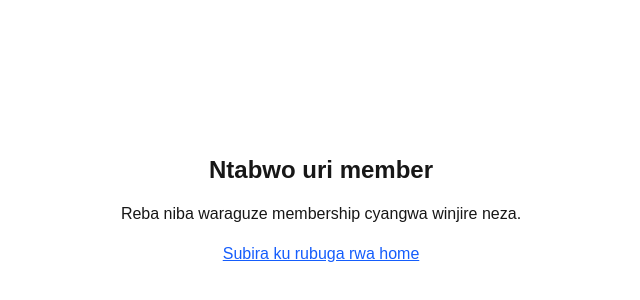
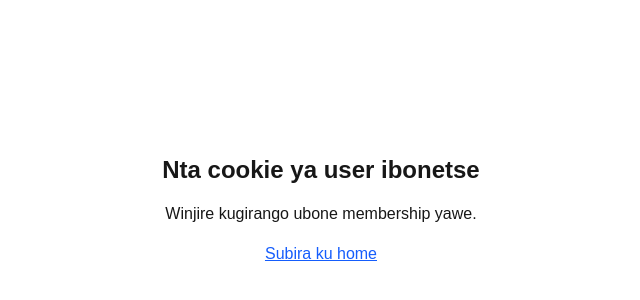
Before and after one commit to Newbhjj2222/membership, a Next.js app: page /member in a window 1280 px wide. Shown: the part 190-490 px from the top of the page, without its empty margins (319-959 px from the left). Built offline with nearby package versions, Linux system fonts and the light colour scheme; no server answers.

Commit message:
Refactor MemberPage to use cookies for user data

```diff
--- a/app/member/page.tsx
+++ b/app/member/page.tsx
@@ -9,23 +9,46 @@ interface Member {
   username: string;
   role: "member" | "advisor" | "sponsor";
   isMember: boolean;
-  subscriptionExpiresAt?: { seconds: number }; // Firestore Timestamp
+  subscriptionExpiresAt?: { seconds: number };
   phone?: string;
   badge?: string;
 }
 
-interface Props {
-  userMembership: Member | null;
-}
+// 🔹 Server Component
+export default async function MemberPage() {
+  const cookieStore = cookies();
+  const userCookie = cookieStore.get("user")?.value;
+  const username = userCookie ? JSON.parse(userCookie).name : null;
 
-export default function MemberPage({ userMembership }: Props) {
+  if (!username) {
+    return (
+      <div className="min-h-screen flex items-center justify-center bg-[var(--background)] text-[var(--foreground)] p-4">
+        <div className="text-center">
+          <h1 className="text-2xl font-bold mb-4">Nta cookie ya user ibonetse</h1>
+          <p>Winjire kugirango ubone membership yawe.</p>
+          <Link href="/" className="text-blue-600 underline mt-4 block">Subira ku home</Link>
+        </div>
+      </div>
+    );
+  }
+
+  // 🔹 Fetch members muri Firestore
+  let userMembership: Member | null = null;
+  try {
+    const snapshot = await getDocs(collection(db, "members"));
+    const members = snapshot.docs.map(doc => doc.data() as Member);
+    userMembership = members.find(m => m.username === username) || null;
+  } catch (error) {
+    console.error("Error fetching members:", error);
+  }
+
   if (!userMembership) {
     return (
       <div className="min-h-screen flex items-center justify-center bg-[var(--background)] text-[var(--foreground)] p-4">
         <div className="text-center">
           <h1 className="text-2xl font-bold mb-4">Ntabwo uri member</h1>
           <p>Reba niba waraguze membership cyangwa winjire neza.</p>
-          <Link href="/" className="text-blue-600 underline mt-4 block">Subira ku rubuga rwa home</Link>
+          <Link href="/" className="text-blue-600 underline mt-4 block">Subira ku home</Link>
         </div>
       </div>
     );
@@ -77,23 +100,3 @@ export default function MemberPage({ userMembership }: Props) {
     </div>
   );
 }
-
-// 🔹 SSR to fetch user membership
-export async function getServerSideProps() {
-  const cookieStore = cookies();
-  const userCookie = cookieStore.get("user")?.value;
-  const username = userCookie ? JSON.parse(userCookie).name : null;
-
-  if (!username) return { props: { userMembership: null } };
-
-  try {
-    const snapshot = await getDocs(collection(db, "members"));
-    const members = snapshot.docs.map(doc => doc.data() as Member);
-    const userMembership = members.find(m => m.username === username) || null;
-
-    return { props: { userMembership } };
-  } catch (error) {
-    console.error("SSR fetch members error:", error);
-    return { props: { userMembership: null } };
-  }
-}
```
